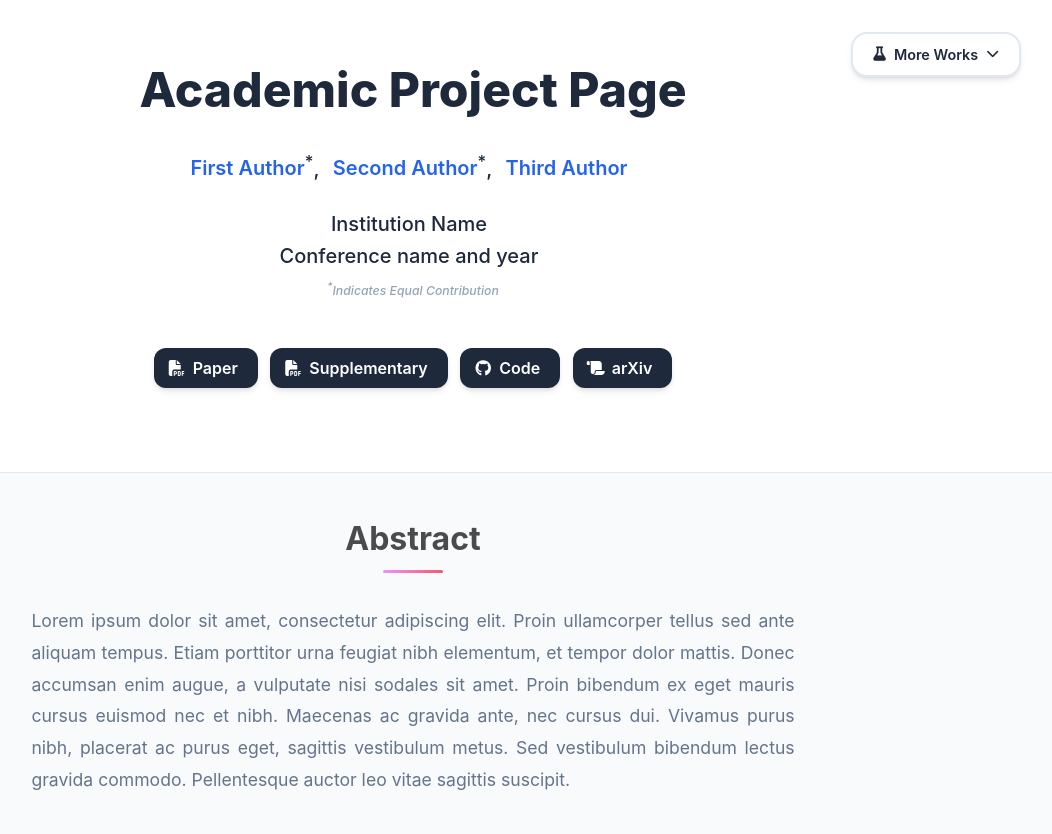
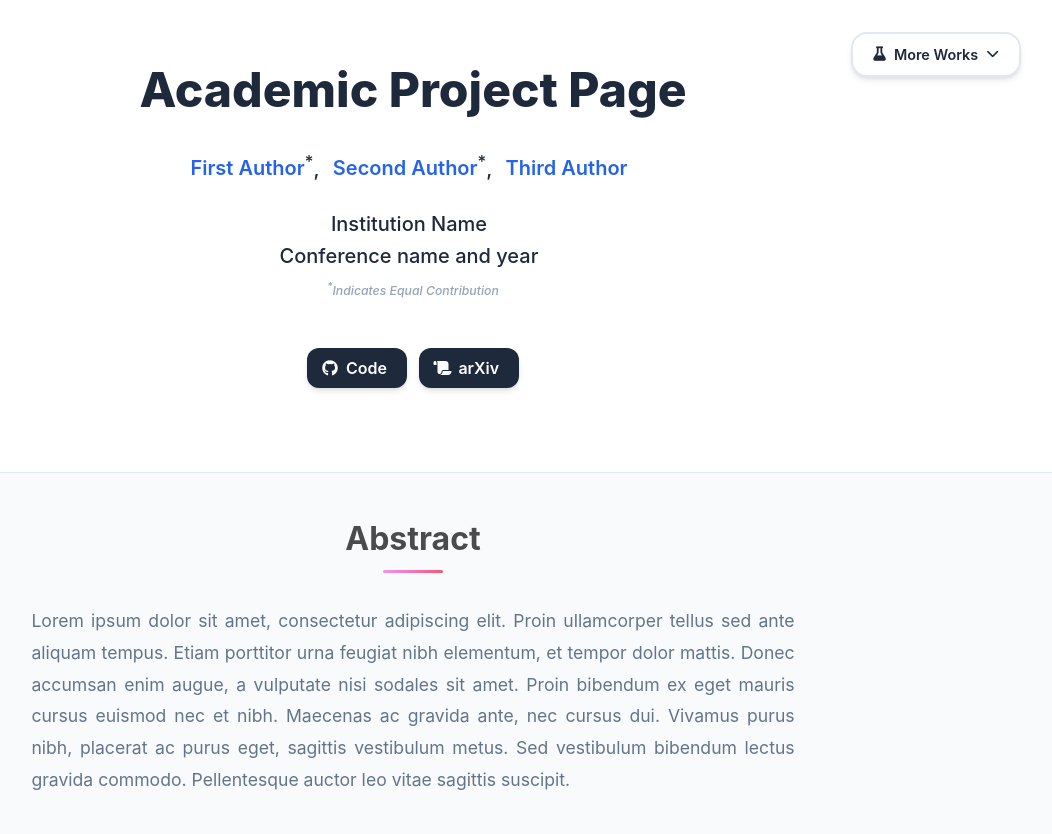
Before and after one commit to Liesy/RACE, a plain HTML site: page index.html in a window 1280 px wide. Shown: the top 834 px of the page, without its empty margins (227-1279 px from the left). Drawn offline with Linux system fonts and the light colour scheme.

Commit message:
Remove remaining PDF links from page

```diff
--- a/index.html
+++ b/index.html
@@ -57,7 +57,6 @@
   <meta name="citation_author" content="SECOND_AUTHOR_LAST, SECOND_AUTHOR_FIRST">
   <meta name="citation_publication_date" content="2024">
   <meta name="citation_conference_title" content="CONFERENCE_NAME">
-  <meta name="citation_pdf_url" content="https://YOUR_DOMAIN.com/static/pdfs/paper.pdf">
 
   <!-- Additional SEO -->
   <meta name="theme-color" content="#2563eb">
@@ -233,28 +232,6 @@
 
                   <div class="column has-text-centered">
                     <div class="publication-links">
-                         <!-- TODO: Update with your arXiv paper ID -->
-                      <span class="link-block">
-                        <a href="https://arxiv.org/pdf/<ARXIV PAPER ID>.pdf" target="_blank"
-                        class="external-link button is-normal is-rounded is-dark">
-                        <span class="icon">
-                          <i class="fas fa-file-pdf"></i>
-                        </span>
-                        <span>Paper</span>
-                      </a>
-                    </span>
-
-                    <!-- TODO: Add your supplementary material PDF or remove this section -->
-                    <span class="link-block">
-                      <a href="static/pdfs/supplementary_material.pdf" target="_blank"
-                      class="external-link button is-normal is-rounded is-dark">
-                      <span class="icon">
-                        <i class="fas fa-file-pdf"></i>
-                      </span>
-                      <span>Supplementary</span>
-                    </a>
-                  </span>
-
                   <!-- TODO: Replace with your GitHub repository URL -->
                   <span class="link-block">
                     <a href="https://github.com/YOUR REPO HERE" target="_blank"
```
